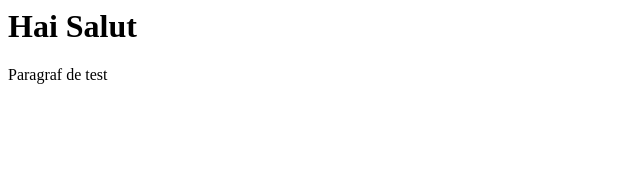
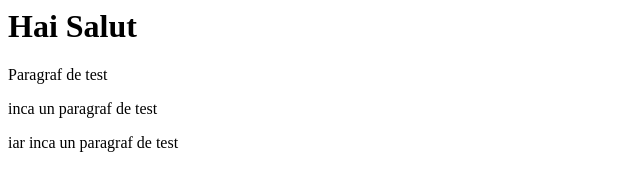
Before and after one commit to Cezar-UX/play-space, a plain HTML site: page index.html in a window 1280 px wide. Shown: the whole page, without its empty margins (0-640 px from the left). Drawn offline with Linux system fonts and the light colour scheme.

```diff
--- a/index.html
+++ b/index.html
@@ -1,2 +1,4 @@
 <h1>Hai Salut</h1>
 <p> Paragraf de test</p>
+<p> inca un paragraf de test</p>
+<p>iar inca un paragraf de test</p>
```
